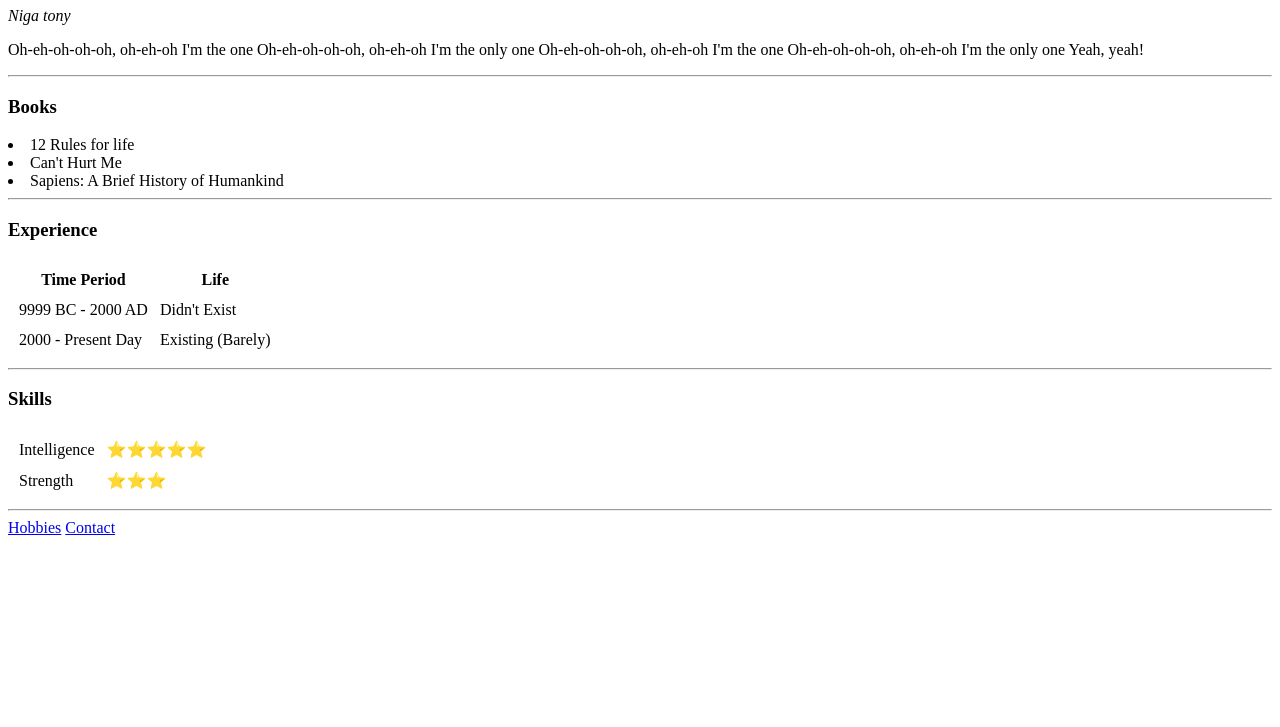
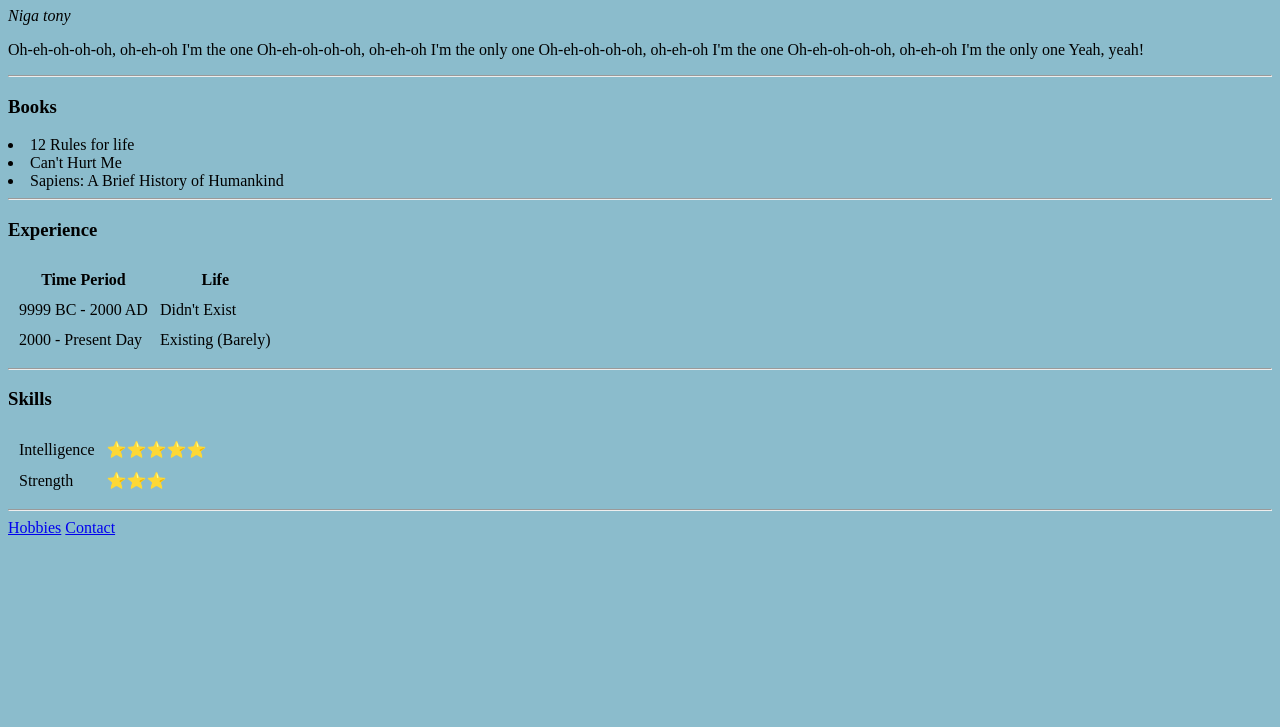
Before and after one commit to CaptDeadBat/webdevdemo, a plain HTML site: page index.html in a window 1280 px wide. Shown: the part 73-800 px from the top of the page. Drawn offline with Linux system fonts and the light colour scheme.

Commit message:
changed bg color

```diff
--- a/index.html
+++ b/index.html
@@ -6,7 +6,7 @@
   <title>AD</title>
 </head>
 
-<body>
+<body style="background-color: #8BBCCC;">
   <h1>Adarsh K S</h1>
   <p><em>Niga tony</em> </p>
   <p>Oh-eh-oh-oh-oh, oh-eh-oh
```
